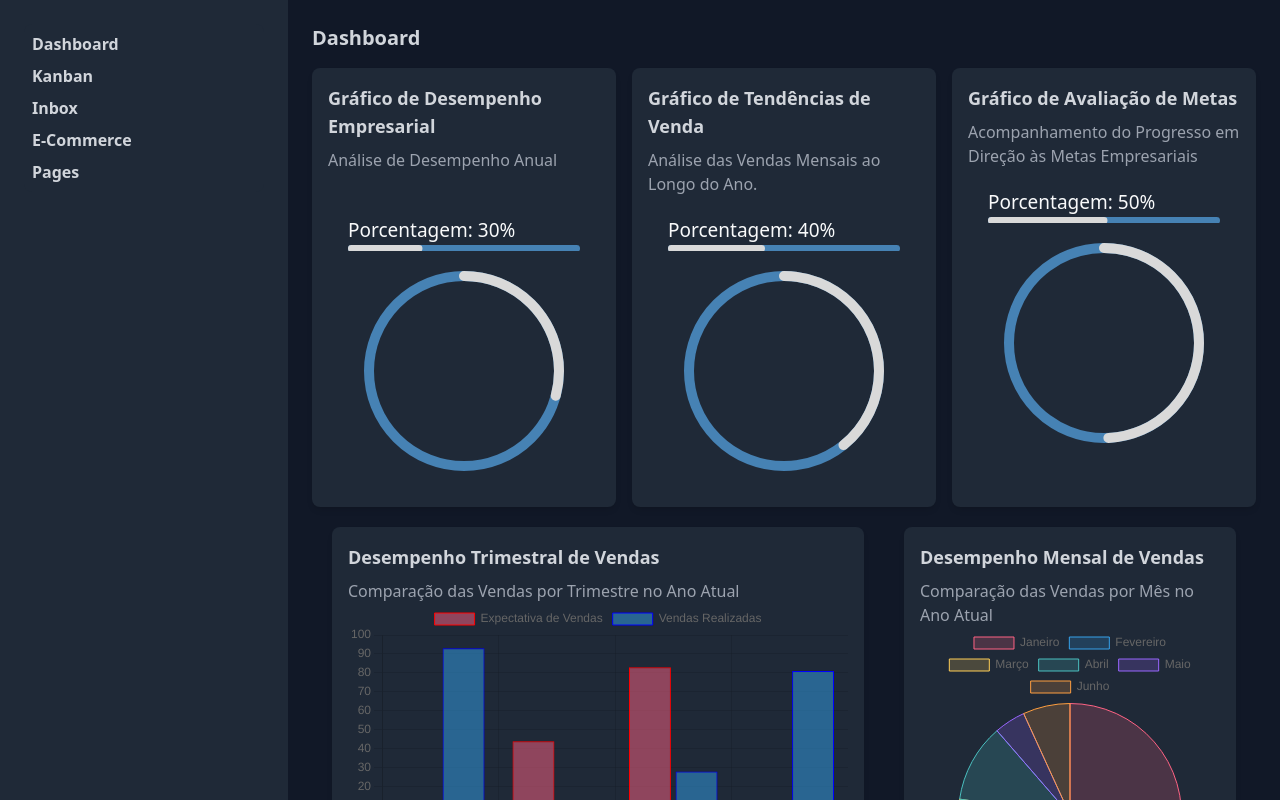
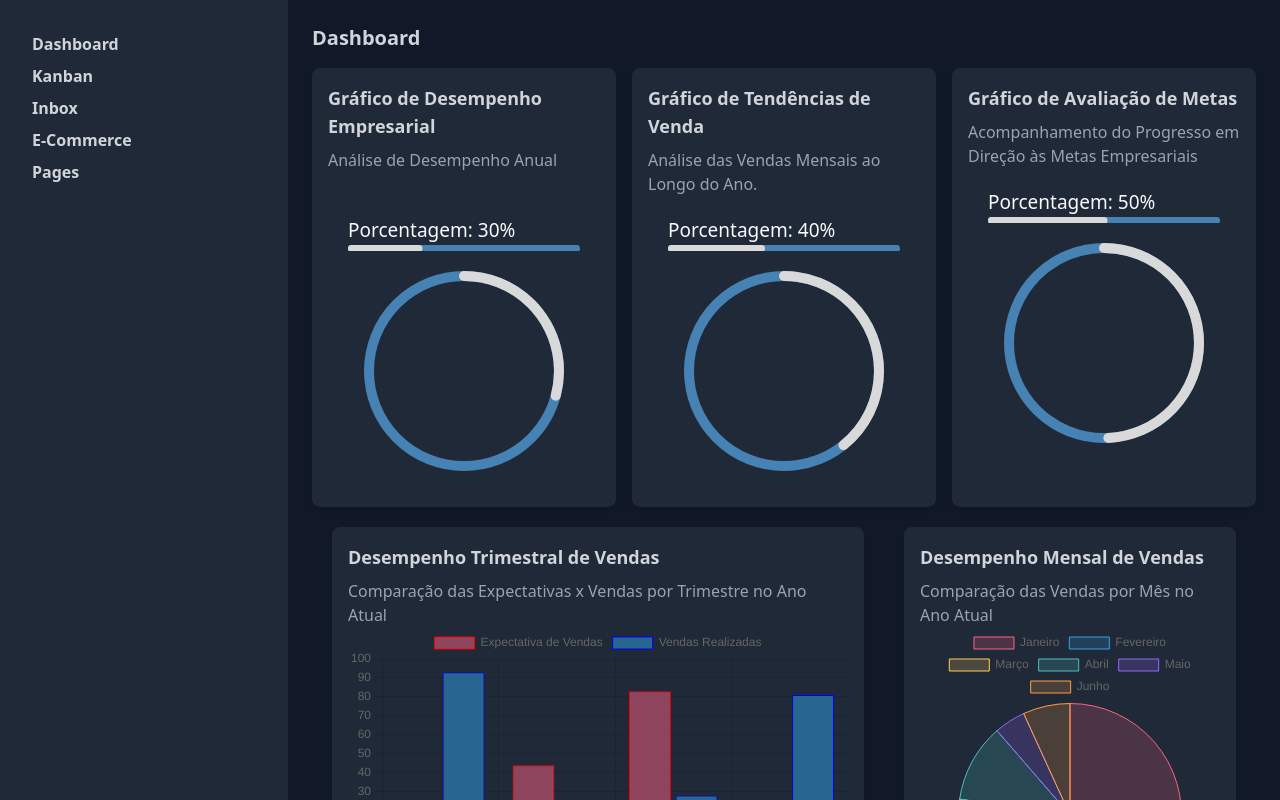
Before and after one commit to Zaysu/DashBoard, a React (Create React App) app in the folder dashboardempresarial/: page / in a window 1280 px wide. Built offline with nearby package versions, Linux system fonts and the light colour scheme.

Commit message:
Corrigindo subtitulo do Gráfico

```diff
--- a/dashboardempresarial/src/App.js
+++ b/dashboardempresarial/src/App.js
@@ -227,7 +227,7 @@ export default function App() {
           <div className="flex">
             <div className="bg-gray-800 p-4 rounded-lg shadow-md" style={{width: '100%', height: '460px', margin: 20}}>
               <h4 className="text-lg font-semibold text-gray-300">Desempenho Trimestral de Vendas</h4>
-              <p className="text-gray-400 mt-2">Comparação das Vendas por Trimestre no Ano Atual</p>
+              <p className="text-gray-400 mt-2">Comparação das Expectativas x Vendas por Trimestre no Ano Atual</p>
               <Bar options={options} data={data} />
             </div>
             <div className="bg-gray-800 p-4 rounded-lg shadow-md" style={{width: '50%', margin: 20 }}>
```
